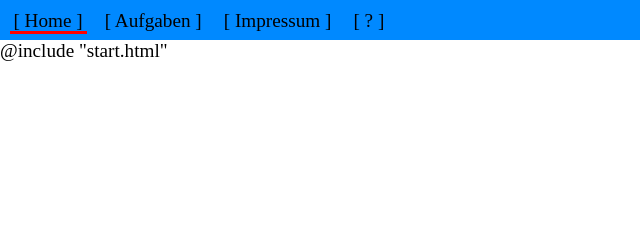
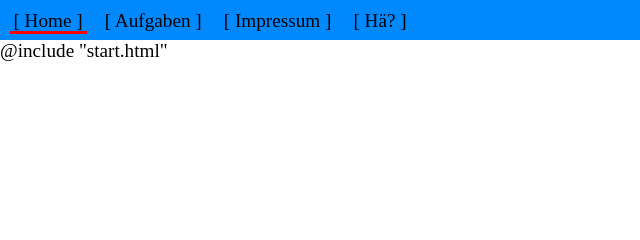
Before and after one commit to JoergHofmann/fibu-trainer-app, a plain HTML site: page index.html in a window 1280 px wide. Shown: the top 240 px of the page, 0-640 px from the left. Drawn offline with Linux system fonts and the light colour scheme.

Commit message:
Update index.html and start.md

```diff
--- a/index.html
+++ b/index.html
@@ -16,7 +16,7 @@
 	              <li id = "mStart" class="mAktiv">[ Home ]</li>
 	              <li id = "mListe">[ Aufgaben ]</li>
 	              <li id = "mImpressum">[ Impressum ]</li>
-	              <li id = "mHelp">[ ? ]</li>
+	              <li id = "mHelp">[ Hä? ]</li>
 	         </ul>
             </nav>
        </header>
```
Also changed, not shown: 1 other file.
